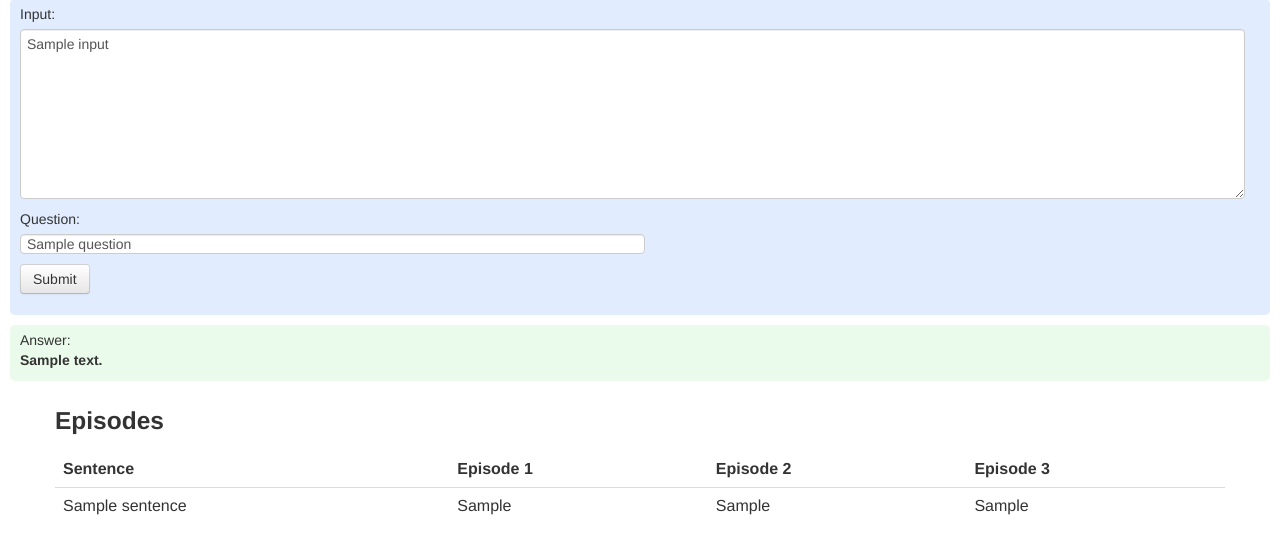
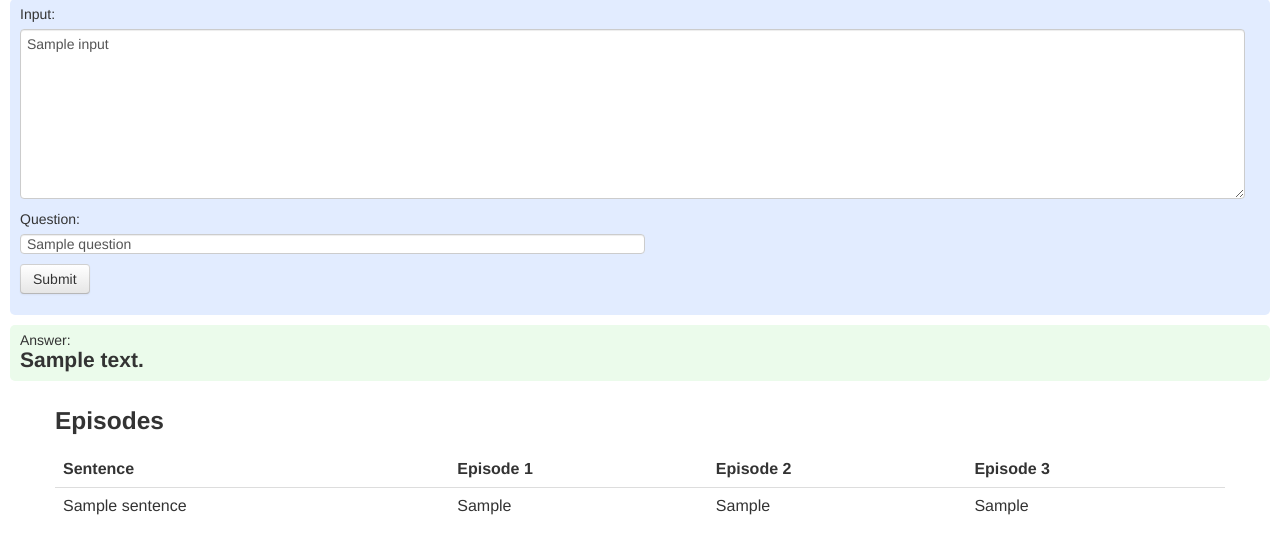
Before and after one commit to patrickachase/dynamic-memory-networks, a Flask app: template python/app/templates/dmn_demo.html in a window 1280 px wide. Shown: the part 83-624 px from the top of the page. Run offline with Flask 2, Linux system fonts and the light colour scheme; the template is opened without the code that fills it: most values are stand-ins (such as "Sample title", 1, 10 or a date in 2020); parts of the project's set-up code (start-up, migrations or seed data) failed here and were passed over.

```diff
--- a/python/app/dmn_demo.py
+++ b/python/app/dmn_demo.py
@@ -126,7 +126,7 @@ def run_dmn(input, question):
   index_answer = np.argmax(answer_probs)
 
   # Convert answer into a word
-  answer = index_to_answer[index_answer]
+  answer = index_to_answer[index_answer].title()
 
   print "Answer is", answer
 
--- a/python/app/static/css/base.css
+++ b/python/app/static/css/base.css
@@ -37,3 +37,7 @@
     border-radius: 5px;
     background: #ebfbeb;
 }
+
+.answer .answer_text {
+    font-size: 150%;
+}
--- a/python/app/templates/dmn_demo.html
+++ b/python/app/templates/dmn_demo.html
@@ -44,7 +44,9 @@
 {% if answer %}
 <div class="answer">
     Answer:
-    <p><b>{{answer}}</b>
+    <div class="answer_text">
+        <p><b>{{answer}}</b>
+    </div>
 </div>
 
 
```
